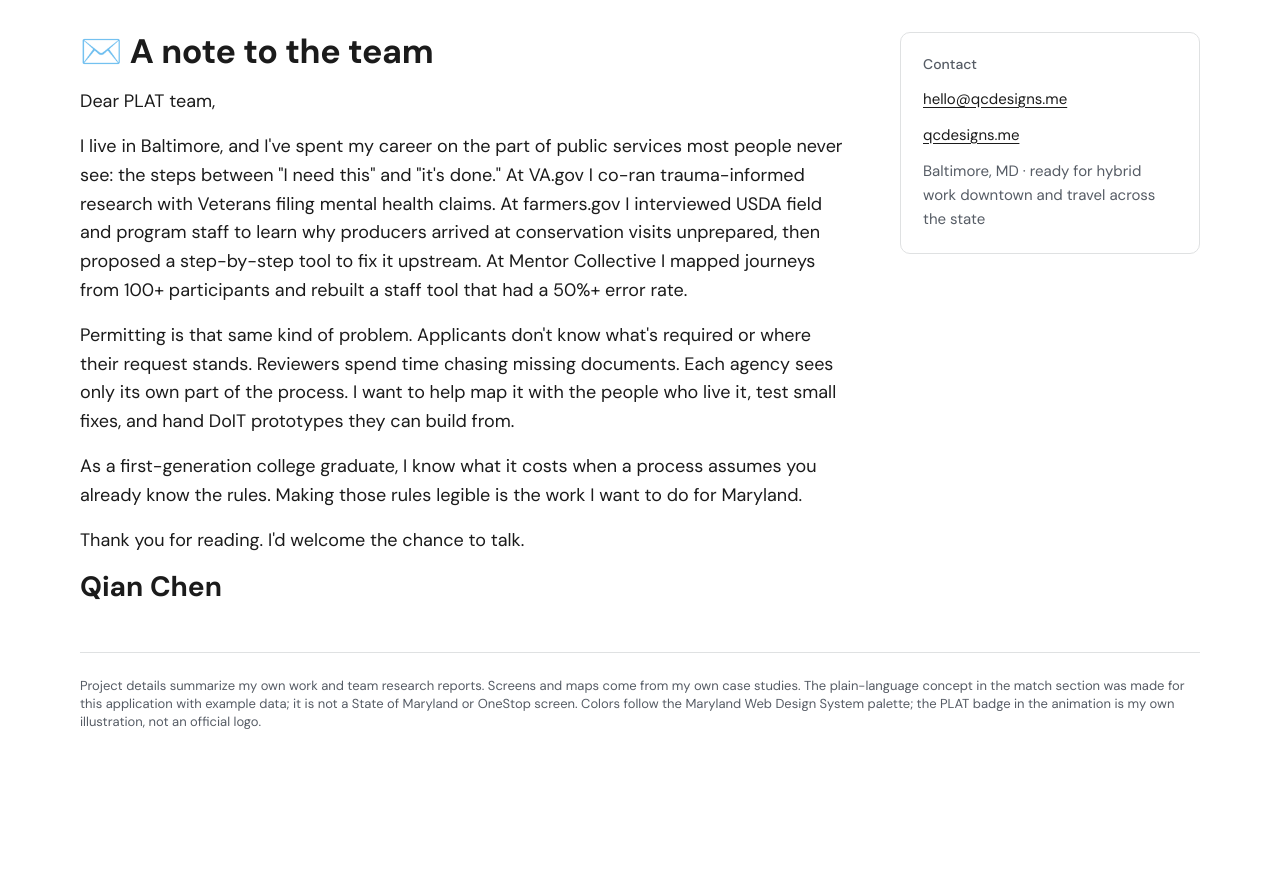
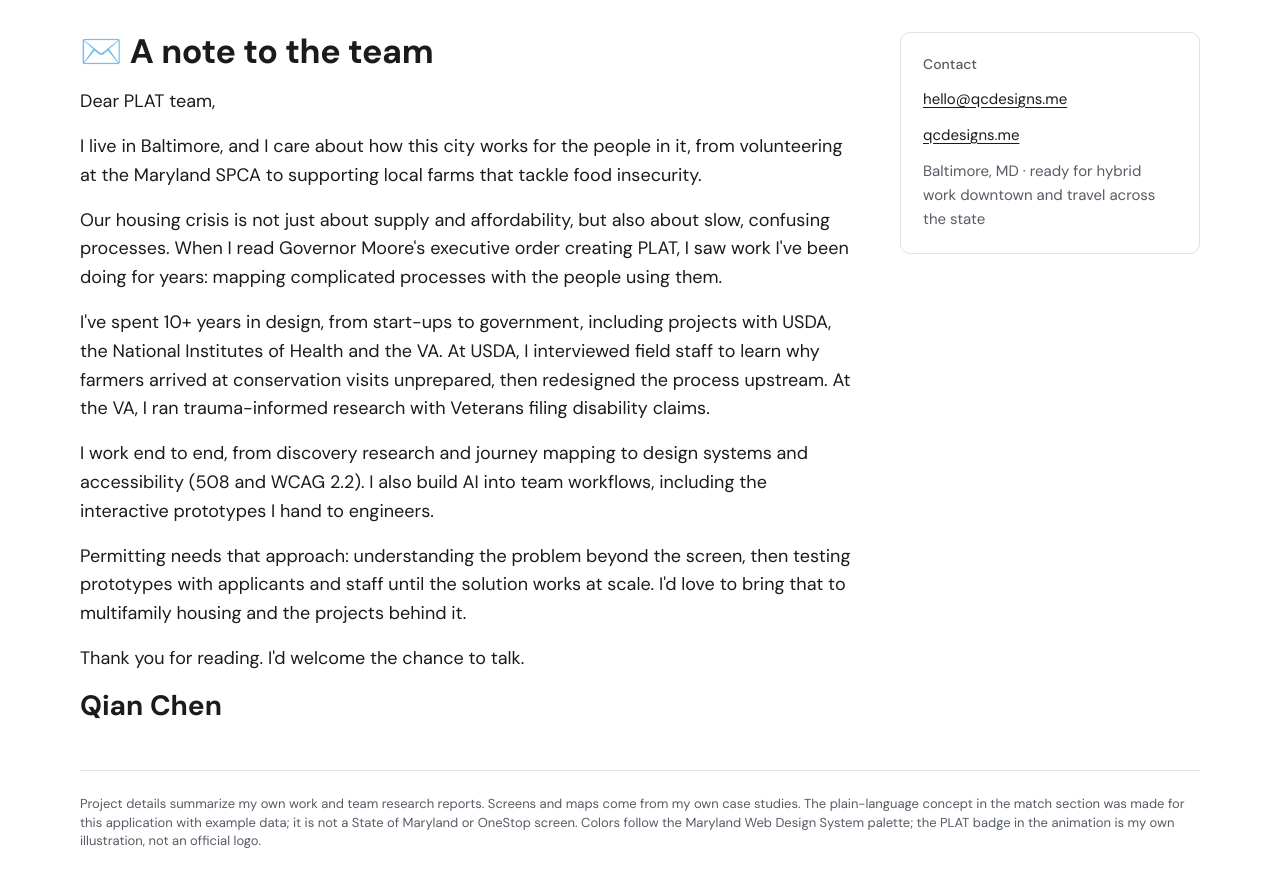
Before and after one commit to qcdesignsme/DesignPLAT, a plain HTML site: page index.html in a window 1280 px wide. Shown: the part 3940-4830 px from the top of the page. Before the commit the page ends 4712 px from the top, so only its background shows below. Drawn offline with Linux system fonts and the light colour scheme.

Commit message:
Letter: match the personal statement submitted to PLAT
Co-Authored-By: Claude Opus 5.5 <noreply@anthropic.com>
Claude-Session: https://claude.ai/code/session_01FYYEwn5MFuNBuofAoMCZF3

```diff
--- a/index.html
+++ b/index.html
@@ -388,9 +388,11 @@ dialog .close{position:absolute;top:8px;right:8px}
     <div class="body">
       <h2>✉️ A note to the team</h2>
       <p>Dear PLAT team,</p>
-      <p>I live in Baltimore, and I've spent my career on the part of public services most people never see: the steps between "I need this" and "it's done." At VA.gov I co-ran trauma-informed research with Veterans filing mental health claims. At farmers.gov I interviewed USDA field and program staff to learn why producers arrived at conservation visits unprepared, then proposed a step-by-step tool to fix it upstream. At Mentor Collective I mapped journeys from 100+ participants and rebuilt a staff tool that had a 50%+ error rate.</p>
-      <p>Permitting is that same kind of problem. Applicants don't know what's required or where their request stands. Reviewers spend time chasing missing documents. Each agency sees only its own part of the process. I want to help map it with the people who live it, test small fixes, and hand DoIT prototypes they can build from.</p>
-      <p>As a first-generation college graduate, I know what it costs when a process assumes you already know the rules. Making those rules legible is the work I want to do for Maryland.</p>
+      <p>I live in Baltimore, and I care about how this city works for the people in it, from volunteering at the Maryland SPCA to supporting local farms that tackle food insecurity.</p>
+      <p>Our housing crisis is not just about supply and affordability, but also about slow, confusing processes. When I read Governor Moore's executive order creating PLAT, I saw work I've been doing for years: mapping complicated processes with the people using them.</p>
+      <p>I've spent 10+ years in design, from start-ups to government, including projects with USDA, the National Institutes of Health and the VA. At USDA, I interviewed field staff to learn why farmers arrived at conservation visits unprepared, then redesigned the process upstream. At the VA, I ran trauma-informed research with Veterans filing disability claims.</p>
+      <p>I work end to end, from discovery research and journey mapping to design systems and accessibility (508 and WCAG 2.2). I also build AI into team workflows, including the interactive prototypes I hand to engineers.</p>
+      <p>Permitting needs that approach: understanding the problem beyond the screen, then testing prototypes with applicants and staff until the solution works at scale. I'd love to bring that to multifamily housing and the projects behind it.</p>
       <p>Thank you for reading. I'd welcome the chance to talk.</p>
       <p class="sig">Qian Chen</p>
     </div>
```
Also changed, not shown: source/page/template.html (+5 -3 lines).
